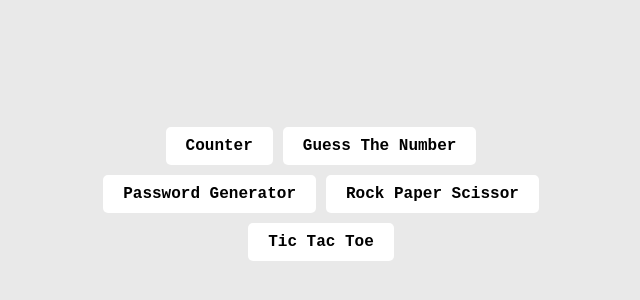
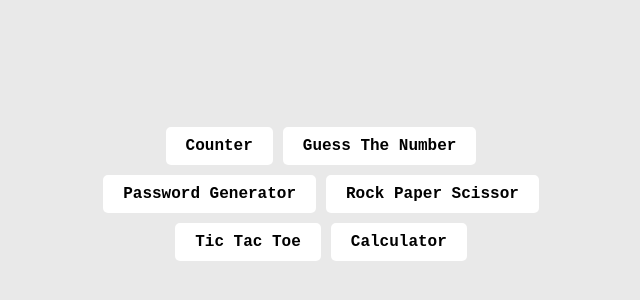
Before and after one commit to ChickenOnFloor/Javascript, a plain HTML site: page index.html in a window 1280 px wide. Shown: the part 206-506 px from the top of the page, without its empty margins (319-959 px from the left). Drawn offline with Linux system fonts and the light colour scheme.

Commit message:
Update index.html

```diff
--- a/index.html
+++ b/index.html
@@ -14,6 +14,7 @@
             <a href="Password-Generator/">Password Generator</a>
             <a href="Rock-Paper-Scissor/">Rock Paper Scissor</a>
             <a href="Tic-Tac-Toe/">Tic Tac Toe</a>
+            <a href="calculator/">Calculator</a>
         </div>
     </div>
 </body>
```
